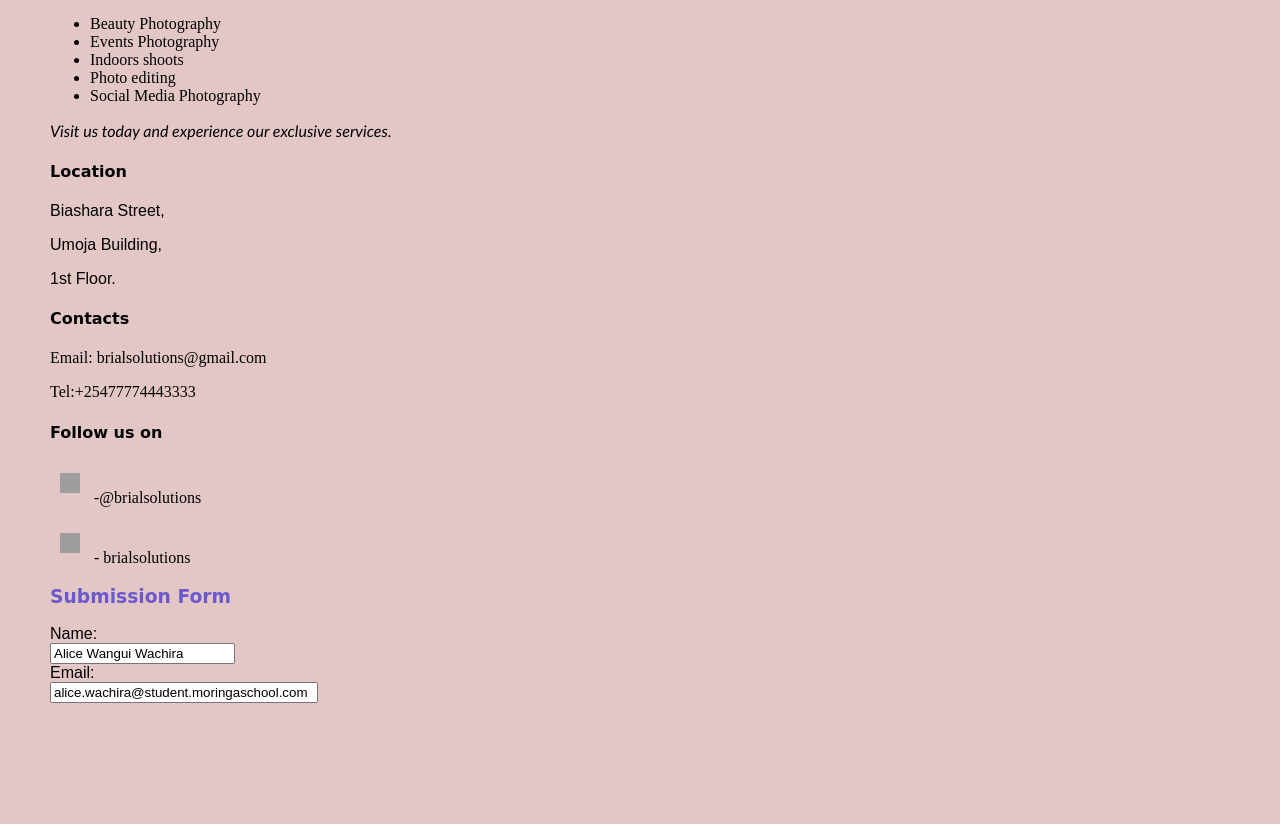
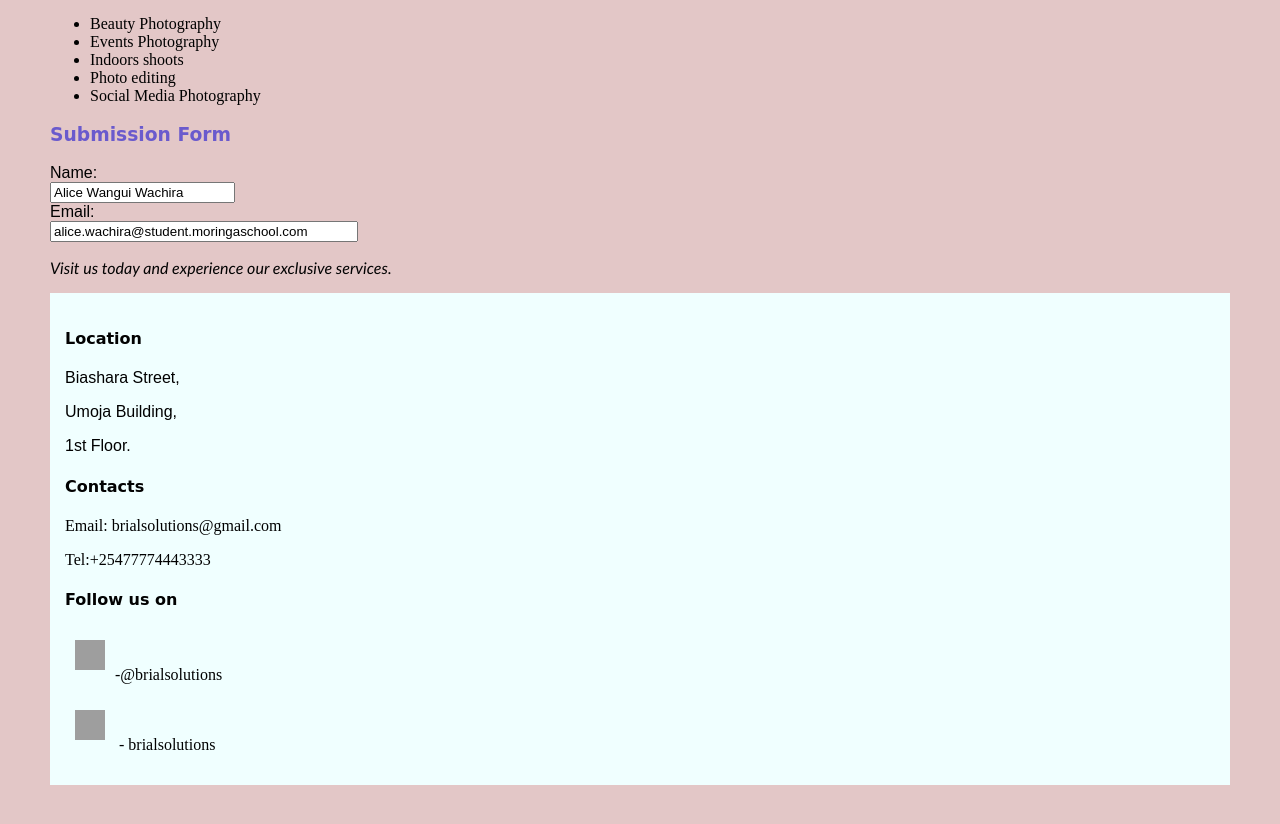
Before and after one commit to AliceWachira/Photography-website, a plain HTML site: page index.html in a window 1280 px wide. Shown: the part 1860-2684 px from the top of the page. Before the commit the page ends 2613 px from the top, so only its background shows below. Drawn offline with Linux system fonts and the light colour scheme; grey boxes are pictures that could not be loaded.

Commit message:
changes the position of the form and makes other corrections

```diff
--- a/index.css
+++ b/index.css
@@ -87,8 +87,9 @@ img {
 
 }
 .icons {
-    height: 20px;
-    width: 20px;
+    height: 30px;
+    width: 30px;
+
 }
 h4 {
     color: slateblue;
@@ -112,7 +113,9 @@ ul {
     padding: 10px 10px;
     margin-inline: 0;
     position: static;
-    padding: 0;
+    padding: 15px;
+    background-color: azure;
+
 }
 
   .footer-right {
@@ -125,6 +128,6 @@ ul {
   }
   #my-email {
 
-    width: 260px;
+    width: 300px;
 
 }
--- a/index.html
+++ b/index.html
@@ -66,6 +66,13 @@
         <li>Photo editing</li>
         <li>Social Media Photography</li>
     </ul>
+    <h3>Submission Form</h3>
+    <form>
+        <label for="myname">Name:</label><br>
+        <input type="text" id="fname" Name="myname" value="Alice Wangui Wachira"><br>
+        <label for="my-email">Email:</label><br>
+        <input type="text" id="my-email" name="my-email" value="alice.wachira@student.moringaschool.com">
+      </form>
     <p class="article summary"> Visit us today and experience our exclusive services.</p>
 
 
@@ -89,7 +96,7 @@
             <h4 class="follow">Follow us on</h4>
             <P><img class="icons"
                     src="https://www.logolynx.com/images/logolynx/s_11/114bcdbe202159bbb09e43f4726583af.png"
-                    alt="Instagram" > -@brialsolutions</P>
+                    alt="Instagram" >-@brialsolutions</P>
             <p><img class="icons"
                     src="https://icon-library.com/images/official-facebook-icon/official-facebook-icon-28.jpg"
                     alt="Facebook image" > - brialsolutions</p>
@@ -97,13 +104,8 @@
 
 
     </div>
-    <h3>Submission Form</h3>
-<form>
-  <label for="myname">Name:</label><br>
-  <input type="text" id="fname" Name="myname" value="Alice Wangui Wachira"><br>
-  <label for="my-email">Email:</label><br>
-  <input type="text" id="my-email" name="my-email" value="alice.wachira@student.moringaschool.com">
-</form>
+
+
 
 
 
```
